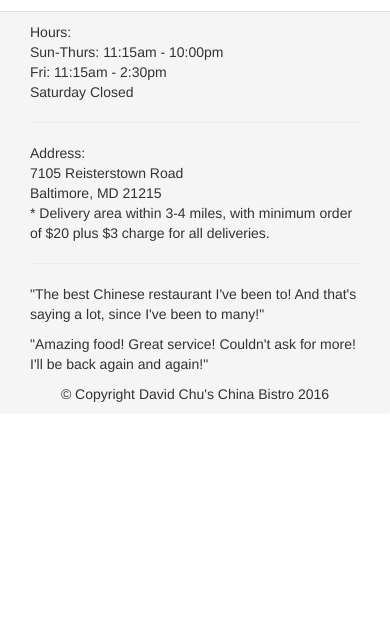
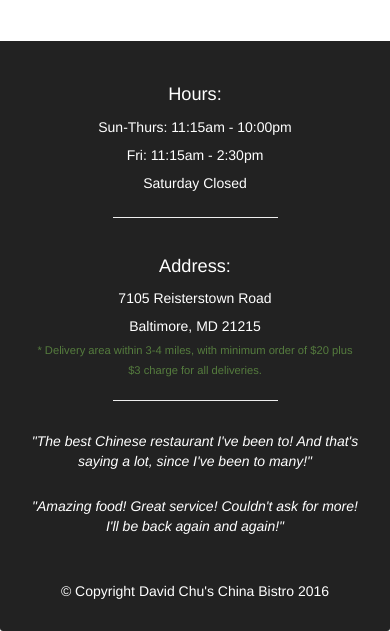
Before and after one commit to AlejandraPacheco/EjercicioGuiado1-Chifa, a plain HTML site: page index.html in a window 390 px wide. Shown: the part 1233-1864 px from the top of the page. Before the commit the page ends 1647 px from the top, so only its background shows below. Drawn offline with Linux system fonts and the light colour scheme.

Commit message:
Footer completed, web page finished

```diff
--- a/css/styles.css
+++ b/css/styles.css
@@ -116,6 +116,41 @@
 }
 /* END HOME PAGE */
 
+/* FOOTER */
+.panel-footer{
+    margin-top: 30px;
+    padding-top: 35px;
+    padding-bottom: 30px;
+    background-color:#222;
+    border-top:0;
+}
+.panel-footer div.row{
+    margin-bottom: 35px;
+}
+#hours, #address{
+    line-height:2;
+    color: #ffffff;
+}
+#hours > span, #address > span{
+    font-size: 1.3em;
+}
+#address p{
+    color: #557c3e;
+    font-size:.8em;
+    line-height: 1.8;
+}
+#testimonials{
+    font-style: italic;
+    color: #ffffff;
+}
+#testimonials p:nth-child(2) {
+    margin-top: 25px;
+}
+.text-center {
+    color: #ffffff;
+}
+/* END FOOTER */
+
 /********** Large devices only **********/
 @media (min-width: 1200px) {
     .container .jumbotron {
@@ -205,6 +240,20 @@
         margin: 0 auto 15px;
     }
     /* End Home Page */
+
+    /* Footer */
+    .panel-footer section {
+        margin-bottom: 30px;
+        text-align: center;
+    }
+    .panel-footer section:nth-child(3) {
+        margin-bottom: 0; /* margin already exists
+        on the whole row */
+    }
+    .panel-footer section hr {
+        width: 50%;
+    }
+    /* End Footer */
 }
 
 /********** Super extra small devices Only :-) (e.g., iPhone 4) **********/
```
